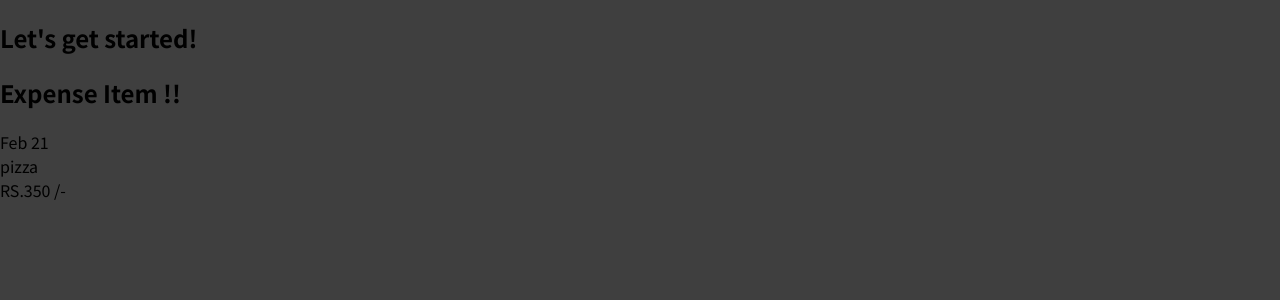
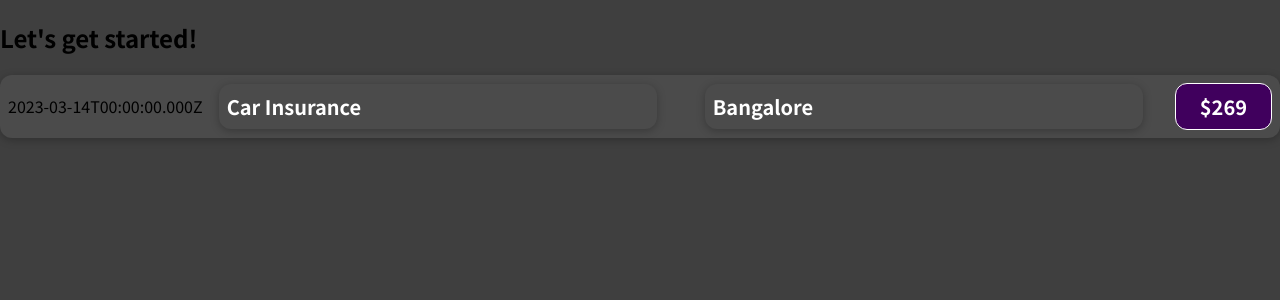
Before and after one commit to SHAIK14/ExpenseTracker, a JavaScript app: page / in a window 1280 px wide. Shown: the top 300 px of the page. Built offline with nearby package versions, Linux system fonts and the light colour scheme.

Commit message:
dynamic placeholder

```diff
--- /dev/null
+++ b/src/components/ExpenseItems.css
@@ -0,0 +1,56 @@
+.expense-item {
+  display: flex;
+  justify-content: space-between;
+  align-items: center;
+  box-shadow: 0 2px 8px rgba(0, 0, 0, 0.25);
+  padding: 0.5rem;
+  margin: 1rem 0;
+  border-radius: 12px;
+  background-color: #4b4b4b;
+}
+
+.expense-item__description {
+  display: flex;
+  flex-direction: column;
+  gap: 1rem;
+  align-items: flex-end;
+  flex-flow: column-reverse;
+  justify-content: flex-start;
+  flex: 1;
+}
+
+.expense-item h2 {
+  color: #3a3a3a;
+  font-size: 1rem;
+  flex: 1;
+  margin: 0 1rem;
+  color: white;
+}
+
+.expense-item__price {
+  font-size: 1rem;
+  font-weight: bold;
+  color: white;
+  background-color: #40005d;
+  border: 1px solid white;
+  padding: 0.5rem;
+  border-radius: 12px;
+}
+
+@media (min-width: 580px) {
+  .expense-item__description {
+    flex-direction: row;
+    align-items: center;
+    justify-content: flex-start;
+    flex: 1;
+  }
+
+  .expense-item__description h2 {
+    font-size: 1.25rem;
+  }
+
+  .expense-item__price {
+    font-size: 1.25rem;
+    padding: 0.5rem 1.5rem;
+  }
+}
--- a/src/components/ExpenseItems.js
+++ b/src/components/ExpenseItems.js
@@ -1,10 +1,19 @@
+import "./ExpenseItems.css";
+
 function ExpenseItem() {
+  const Expensedate = new Date(2023, 2, 14);
+  const Expensetitle = "Car Insurance";
+  const Expenseprice = 269;
+  const ExpenseLocation = "Bangalore";
   return (
-    <div>
-      <h2>Expense Item !!</h2>
-      <div>Feb 21</div>
-      <div>pizza</div>
-      <div>RS.350 /-</div>
+    <div className="expense-item">
+      <div>{Expensedate.toISOString()}</div>
+      <div className="expense-item__description">
+        <h2 className="expense-item h2">{Expensetitle}</h2>
+        <h2 className="expense-item h2">{ExpenseLocation}</h2>
+
+        <div className="expense-item__price">${Expenseprice}</div>
+      </div>
     </div>
   );
 }
```
